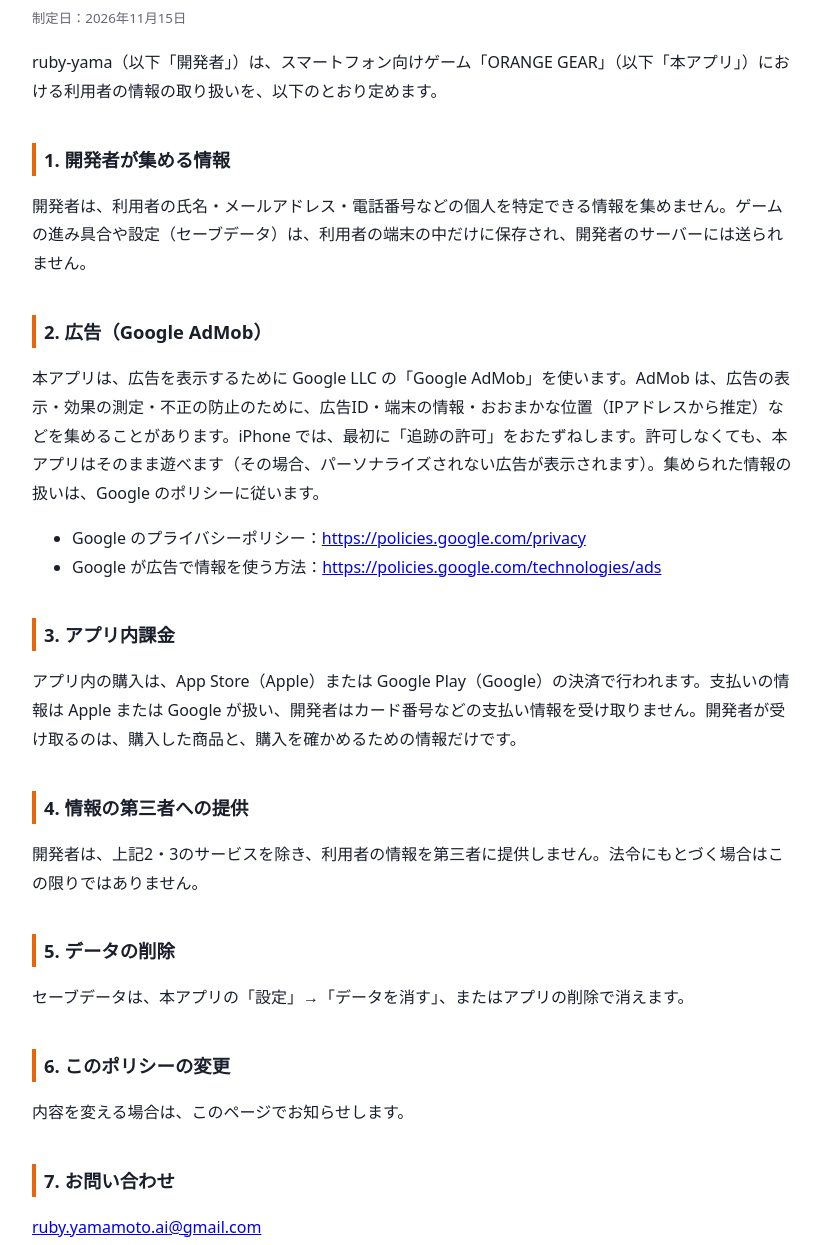
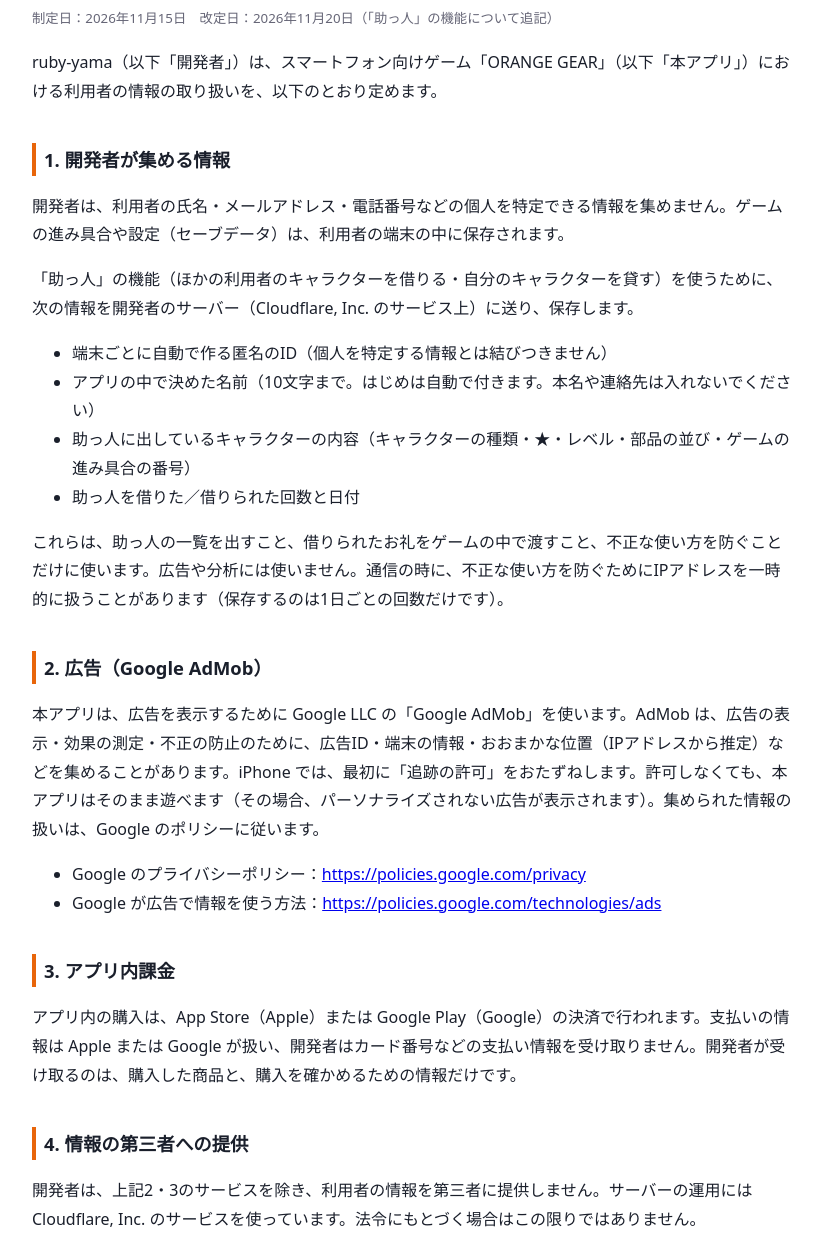
Before and after one commit to ruby-yama/oparts-dive, a plain HTML site: page gear/privacy.html in a window 1280 px wide. Shown: the part 96-1341 px from the top of the page, without its empty margins (228-1049 px from the left). Drawn offline with Linux system fonts and the light colour scheme.

Commit message:
ORANGE GEAR privacy policy: helper server (anonymous ID, display name, lent character)
Co-Authored-By: Claude Fable 5.2 <noreply@anthropic.com>

```diff
--- a/gear/privacy.html
+++ b/gear/privacy.html
@@ -4,10 +4,18 @@
 <style>body{font-family:system-ui,"Yu Gothic UI",Meiryo,sans-serif;max-width:760px;margin:0 auto;padding:24px;line-height:1.8;color:#1a1f2b}h1{font-size:1.5em}h2{font-size:1.15em;margin-top:2em;border-left:4px solid #e8650a;padding-left:8px}small{color:#667}</style></head>
 <body>
 <h1>ORANGE GEAR プライバシーポリシー</h1>
-<p><small>制定日：2026年11月15日</small></p>
+<p><small>制定日：2026年11月15日　改定日：2026年11月20日（「助っ人」の機能について追記）</small></p>
 <p>ruby-yama（以下「開発者」）は、スマートフォン向けゲーム「ORANGE GEAR」（以下「本アプリ」）における利用者の情報の取り扱いを、以下のとおり定めます。</p>
 <h2>1. 開発者が集める情報</h2>
-<p>開発者は、利用者の氏名・メールアドレス・電話番号などの個人を特定できる情報を集めません。ゲームの進み具合や設定（セーブデータ）は、利用者の端末の中だけに保存され、開発者のサーバーには送られません。</p>
+<p>開発者は、利用者の氏名・メールアドレス・電話番号などの個人を特定できる情報を集めません。ゲームの進み具合や設定（セーブデータ）は、利用者の端末の中に保存されます。</p>
+<p>「助っ人」の機能（ほかの利用者のキャラクターを借りる・自分のキャラクターを貸す）を使うために、次の情報を開発者のサーバー（Cloudflare, Inc. のサービス上）に送り、保存します。</p>
+<ul>
+<li>端末ごとに自動で作る匿名のID（個人を特定する情報とは結びつきません）</li>
+<li>アプリの中で決めた名前（10文字まで。はじめは自動で付きます。本名や連絡先は入れないでください）</li>
+<li>助っ人に出しているキャラクターの内容（キャラクターの種類・★・レベル・部品の並び・ゲームの進み具合の番号）</li>
+<li>助っ人を借りた／借りられた回数と日付</li>
+</ul>
+<p>これらは、助っ人の一覧を出すこと、借りられたお礼をゲームの中で渡すこと、不正な使い方を防ぐことだけに使います。広告や分析には使いません。通信の時に、不正な使い方を防ぐためにIPアドレスを一時的に扱うことがあります（保存するのは1日ごとの回数だけです）。</p>
 <h2>2. 広告（Google AdMob）</h2>
 <p>本アプリは、広告を表示するために Google LLC の「Google AdMob」を使います。AdMob は、広告の表示・効果の測定・不正の防止のために、広告ID・端末の情報・おおまかな位置（IPアドレスから推定）などを集めることがあります。iPhone では、最初に「追跡の許可」をおたずねします。許可しなくても、本アプリはそのまま遊べます（その場合、パーソナライズされない広告が表示されます）。集められた情報の扱いは、Google のポリシーに従います。</p>
 <ul>
@@ -18,11 +26,13 @@
 <p>アプリ内の購入は、App Store（Apple）または Google Play（Google）の決済で行われます。支払いの情報は Apple または Google が扱い、開発者はカード番号などの支払い情報を受け取りません。開発者が受け取るのは、購入した商品と、購入を確かめるための情報だけです。</p>
 
 <h2>4. 情報の第三者への提供</h2>
-<p>開発者は、上記2・3のサービスを除き、利用者の情報を第三者に提供しません。法令にもとづく場合はこの限りではありません。</p>
+<p>開発者は、上記2・3のサービスを除き、利用者の情報を第三者に提供しません。サーバーの運用には Cloudflare, Inc. のサービスを使っています。法令にもとづく場合はこの限りではありません。</p>
 <h2>5. データの削除</h2>
-<p>セーブデータは、本アプリの「設定」→「データを消す」、またはアプリの削除で消えます。</p>
+<p>セーブデータは、本アプリの「設定」→「データを消す」、またはアプリの削除で消えます。「データを消す」を行うと、サーバーに保存されている匿名のID・名前・助っ人の内容・貸し借りの記録も同時に消えます。アプリを削除しただけの場合、サーバーのデータは残ることがあります（30日のあいだアプリを開かないと、助っ人の一覧には出なくなります）。消したい時は、削除の前に「データを消す」を行うか、下記の連絡先までお知らせください。</p>
 <h2>6. このポリシーの変更</h2>
 <p>内容を変える場合は、このページでお知らせします。</p>
 <h2>7. お問い合わせ</h2>
 <p><a href="mailto:ruby.yamamoto.ai@gmail.com">ruby.yamamoto.ai@gmail.com</a></p>
+<h2>English summary</h2>
+<p><b>Helper feature.</b> To let players lend and borrow characters, the app sends the following to the developer's server (hosted on Cloudflare): an anonymous ID generated per device, a display name (up to 10 characters; please do not enter your real name), the lent character's setup (character, stars, level, part layout, progress number), and counts/dates of borrowing. This data is used only to show the helper list, deliver in-game thank-you chips, and prevent abuse. It is not used for ads or analytics. "Erase data" in Settings deletes this server data as well.</p>
 </body></html>
```
